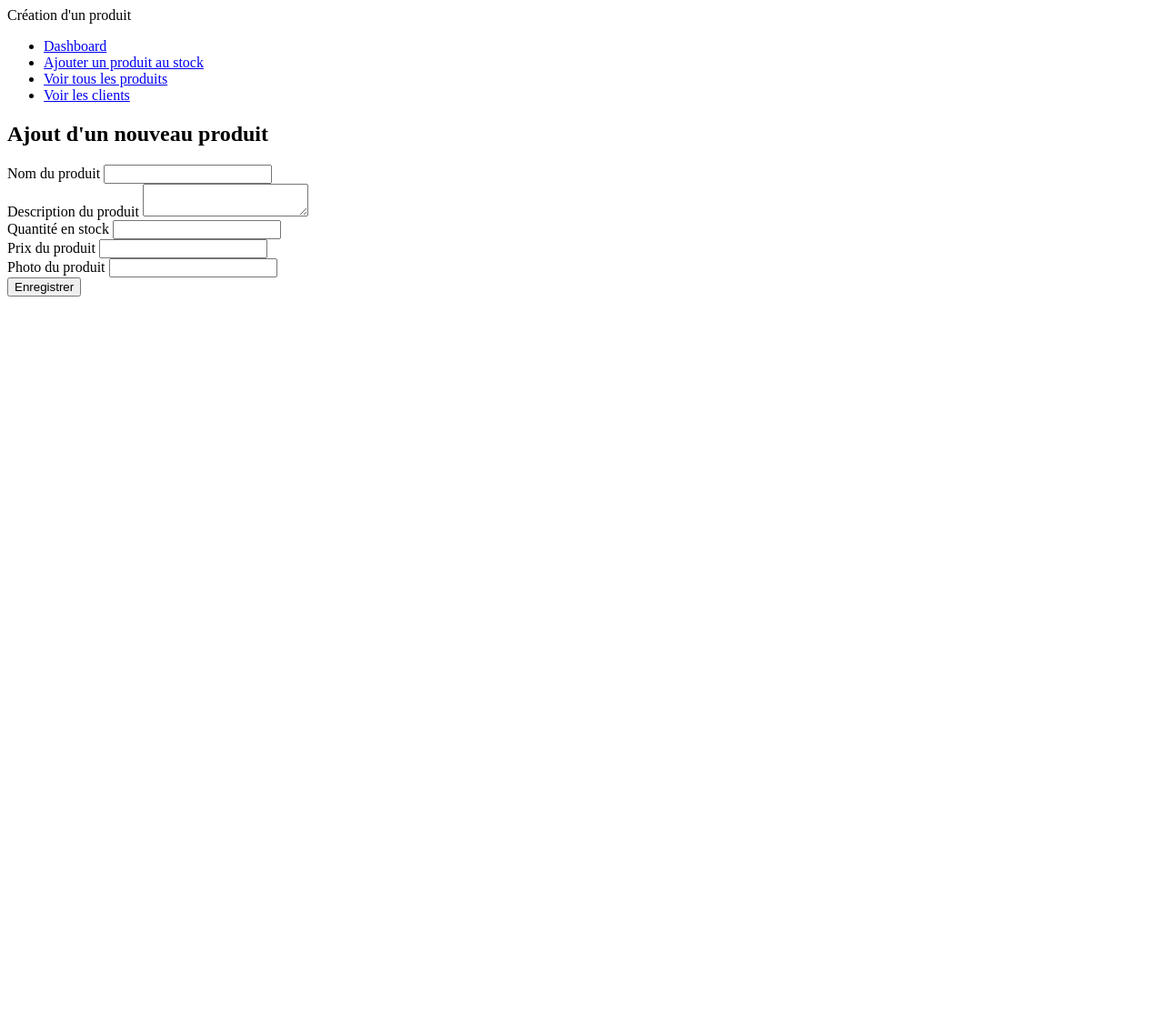
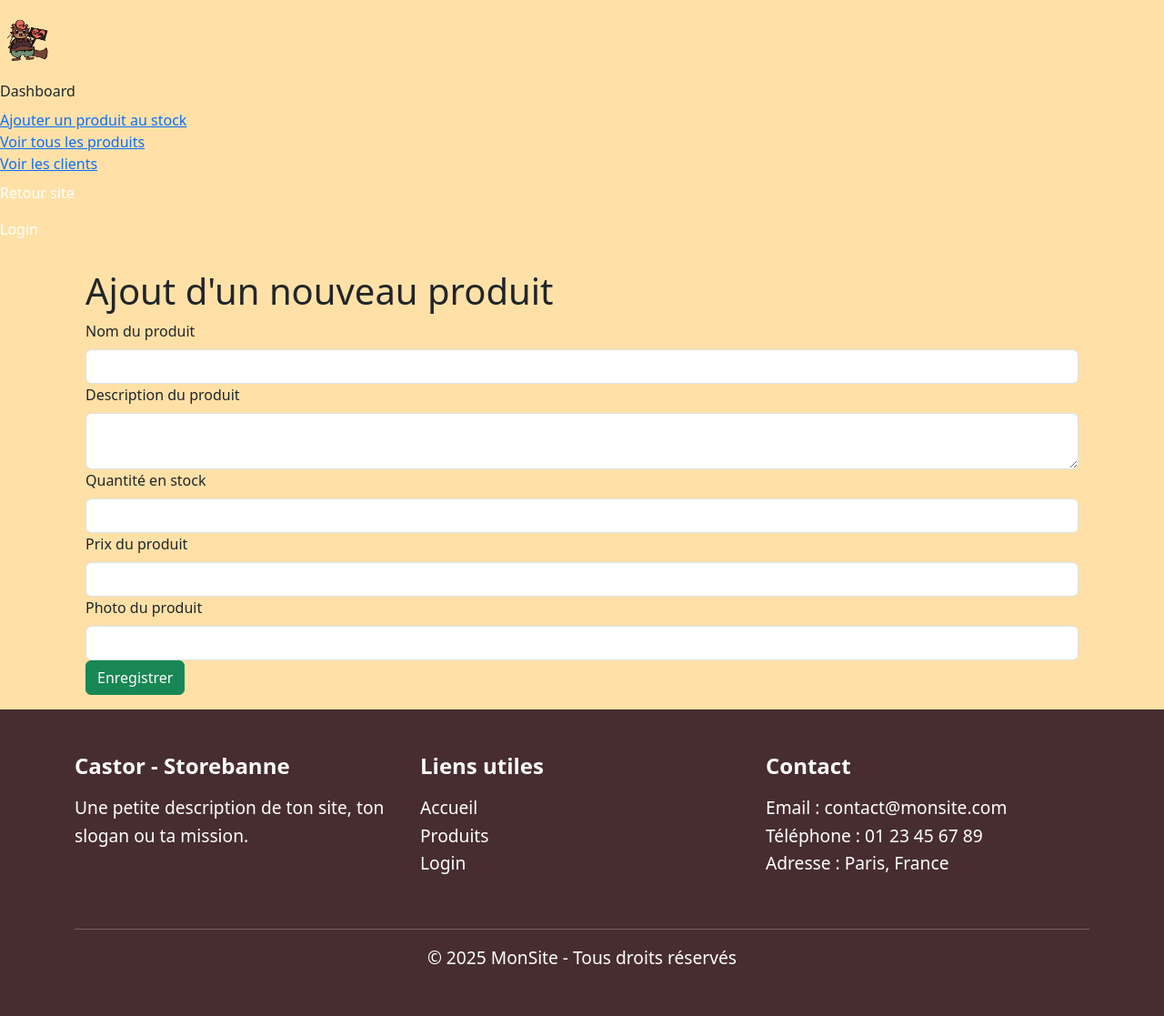
Before and after one commit to TatianaAll/castorStoreBanne, a Symfony app: template templates/admin/product/create.html.twig in a window 1280 px wide. Shown: the whole page at 91% size. Before the commit the page ends 326 px from the top, so only its background shows below. Run offline with Twig, Linux system fonts and the light colour scheme; the template is opened without the code that fills it, so the values that code supplies are empty; form fields are guessed from the names that the template uses; some libraries are stand-ins or nearby versions.

Commit message:
feat: navbar into baseAdmin

```diff
--- a/templates/admin/_navbarAdmin.html.twig
+++ /dev/null
@@ -1,24 +0,0 @@
-<nav>
-	<ul class="navbar-nav me-auto mb-2 mb-lg-0">
-		<li class="nav-item">
-			<a class="nav-link active" aria-current="page" href="{{ path('admin_dashboard') }}">
-				Dashboard
-			</a>
-		</li>
-		<li>
-			<a href="{{ path('product_create') }}">
-				Ajouter un produit au stock
-			</a>
-		</li>
-		<li>
-			<a href="{{ path('all_products') }}">
-				Voir tous les produits
-			</a>
-		</li>
-		<li>
-			<a href="{{path('all_users')}}">
-				Voir les clients
-			</a>
-		</li>
-	</ul>
-</nav>
--- /dev/null
+++ b/templates/admin/baseAdmin.html.twig
@@ -0,0 +1,188 @@
+{# templates/base.html.twig #}
+<!DOCTYPE html>
+<html lang="fr">
+    <head>
+        <meta charset="UTF-8" />
+        <meta name="viewport" content="width=device-width, initial-scale=1" />
+        <title>{% block title %}Mon Site{% endblock %}</title>
+
+        <!-- Bootstrap CSS -->
+        <link
+            rel="stylesheet"
+            href="https://cdn.jsdelivr.net/npm/bootstrap@5.3.3/dist/css/bootstrap.min.css"
+        />
+
+        <!-- Bloc pour CSS spécifique aux pages -->
+        {% block styles %}
+        <style>
+            /* back ground */
+            body {
+                background-color: #ffe1a8;
+                display: flex;
+                flex-direction: column;
+                min-height: 100vh;
+                margin: 0;
+            }
+
+            /* NAVBAR */
+            .navbar .navbar-brand,
+            .navbar .nav-link {
+                font-size: 1.5rem !important;
+            }
+
+            /* footer */
+            footer {
+                background-color: #472d30;
+                color: white;
+                font-size: 1.2rem;
+                line-height: 1.6;
+                padding: 3rem 0;
+                min-height: 30vh;
+                display: flex;
+                align-items: center;
+                width: 100vw;
+                position: relative;
+                left: 50%;
+                right: 50%;
+                margin-left: -50vw;
+                margin-right: -50vw;
+            }
+
+            footer h5 {
+                font-size: 1.5rem;
+                margin-bottom: 1rem;
+            }
+        </style>
+        {% endblock %}
+    </head>
+
+    <body>
+        <!-- Navbar -->
+
+        <nav>
+            <ul class="navbar-nav me-auto mb-2 mb-lg-0">
+                <li class="nav-item">
+                    <a class="navbar-brand text-white fw-bold d-flex align-items-center"
+                        href="{{ path('app_home') }}">
+                        <img src="{{ asset('assets/castor.png') }}" alt="Logo" style="
+                                height: 80px;
+                                width: auto;
+                                margin-right: 0.5rem;" />
+                    </a>
+                </li>
+                <li class="nav-item">
+                    <a class="nav-link active" aria-current="page" href="{{ path('admin_dashboard') }}">
+                        Dashboard
+                    </a>
+                </li>
+                <li>
+                    <a href="{{ path('product_create') }}">
+                        Ajouter un produit au stock
+                    </a>
+                </li>
+                <li>
+                    <a href="{{ path('all_products') }}">
+                        Voir tous les produits
+                    </a>
+                </li>
+                <li>
+                    <a href="{{ path('all_users') }}"> Voir les clients </a>
+                </li>
+                <li class="nav-item">
+                    <a class="nav-link text-white" href="{{ path('app_home') }}">
+											Retour site</a>
+                </li>
+                {% if app.user %}
+                <li class="nav-item">
+                    <a class="nav-link text-white" href="{{ path('app_logout') }}">
+											Logout
+										</a>
+                </li>
+                {% else %}
+                <li class="nav-item">
+                    <a class="nav-link text-white" href="{{ path('app_login') }}">
+												Login
+											</a>
+                </li>
+                {% endif %}
+            </ul>
+        </nav>
+        <!-- Contenu principal -->
+        <div class="container mt-4">{% block body %}{% endblock %}</div>
+
+        <!-- Footer -->
+        <footer>
+            {% block footer %}
+            <div class="container text-center text-md-start">
+                <div class="row">
+                    <!-- Colonne 1 -->
+                    <div class="col-md-4 mb-4">
+                        <h5 class="fw-bold">Castor - Storebanne</h5>
+                        <p>
+                            Une petite description de ton site, ton slogan ou ta
+                            mission.
+                        </p>
+                    </div>
+
+                    <!-- Colonne 2 -->
+                    <div class="col-md-4 mb-4">
+                        <h5 class="fw-bold">Liens utiles</h5>
+                        <ul class="list-unstyled">
+                            <li>
+                                <a
+                                    href="{{ path('app_home') }}"
+                                    class="text-white text-decoration-none"
+                                    >Accueil</a
+                                >
+                            </li>
+                            <li>
+                                <a
+                                    href="{{ path('product_index') }}"
+                                    class="text-white text-decoration-none"
+                                    >Produits</a
+                                >
+                            </li>
+                            {% if app.user %}
+                            <li>
+                                <a
+                                    href="{{ path('app_logout') }}"
+                                    class="text-white text-decoration-none"
+                                    >Logout</a
+                                >
+                            </li>
+                            {% else %}
+                            <li>
+                                <a
+                                    href="{{ path('app_login') }}"
+                                    class="text-white text-decoration-none"
+                                    >Login</a
+                                >
+                            </li>
+                            {% endif %}
+                        </ul>
+                    </div>
+
+                    <!-- Colonne 3 -->
+                    <div class="col-md-4 mb-4">
+                        <h5 class="fw-bold">Contact</h5>
+                        <ul class="list-unstyled">
+                            <li>Email : contact@monsite.com</li>
+                            <li>Téléphone : 01 23 45 67 89</li>
+                            <li>Adresse : Paris, France</li>
+                        </ul>
+                    </div>
+                </div>
+
+                <hr class="border-light" />
+
+                <div class="text-center">
+                    &copy; {{ "now"|date("Y") }} MonSite - Tous droits réservés
+                </div>
+            </div>
+            {% endblock %}
+        </footer>
+
+        <!-- Bootstrap JS -->
+        <script src="https://cdn.jsdelivr.net/npm/bootstrap@5.3.3/dist/js/bootstrap.bundle.min.js"></script>
+    </body>
+</html>
--- a/templates/admin/product/create.html.twig
+++ b/templates/admin/product/create.html.twig
@@ -1,8 +1,5 @@
+{% extends 'admin/baseAdmin.html.twig' %}
 {% block title %}Création d'un produit
-{% endblock %}
-
-{% block navbar %}
-	{% include 'admin/_navbarAdmin.html.twig' %}
 {% endblock %}
 
 {% block body %}
--- a/templates/admin/product/list.html.twig
+++ b/templates/admin/product/list.html.twig
@@ -1,8 +1,5 @@
 {% block title %}Liste des produits{% endblock %}
 
-{% block navbar %}
-    {% include 'admin/_navbarAdmin.html.twig' %}
-{% endblock %}
 
 {% block body %}
 <section class="container">
--- a/templates/admin/product/update.html.twig
+++ b/templates/admin/product/update.html.twig
@@ -1,8 +1,4 @@
 {% block title %}Création d'un produit
-{% endblock %}
-
-{% block navbar %}
-	{% include 'admin/_navbarAdmin.html.twig' %}
 {% endblock %}
 
 
```
Also changed, not shown: templates/admin/dashboard.html.twig (+12 -9 lines), 1 other file.
